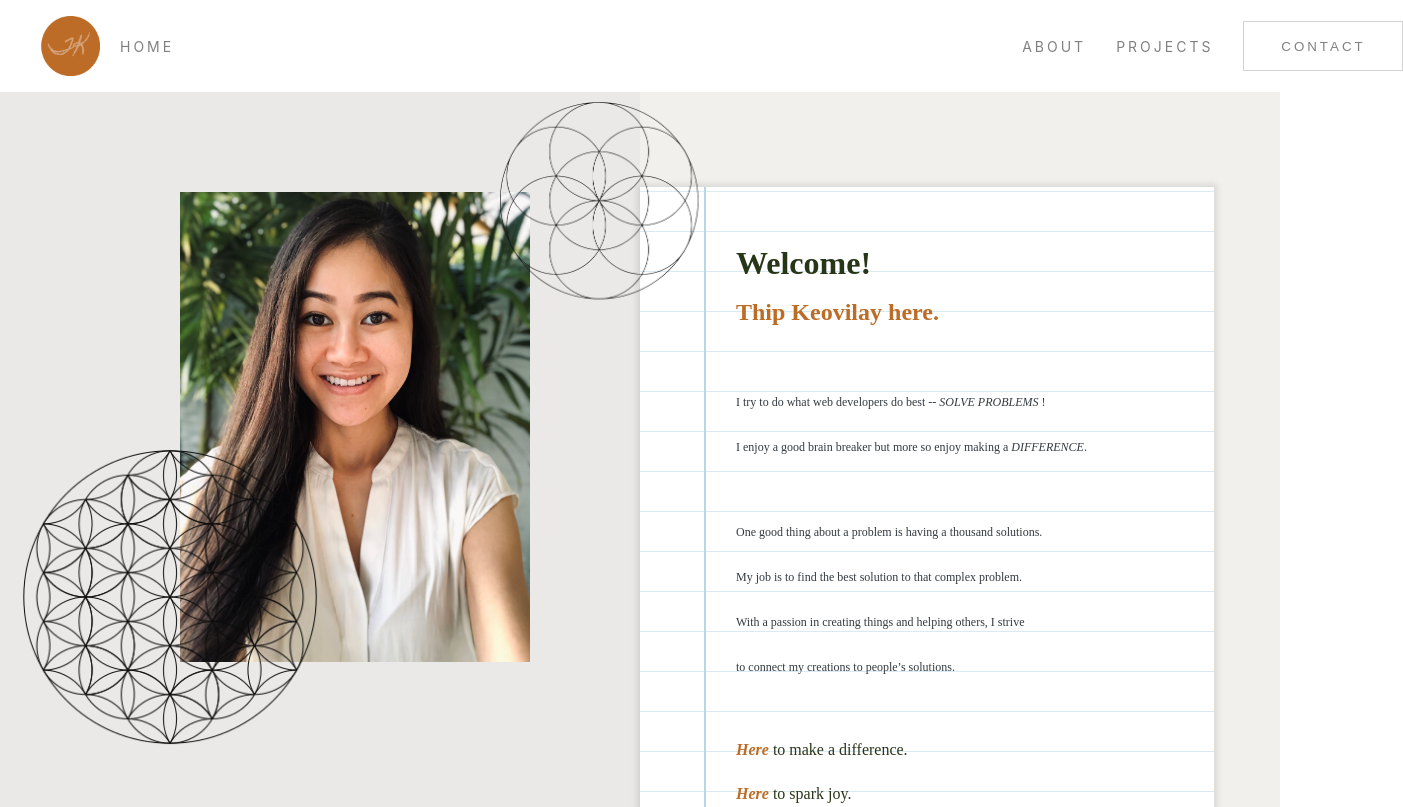
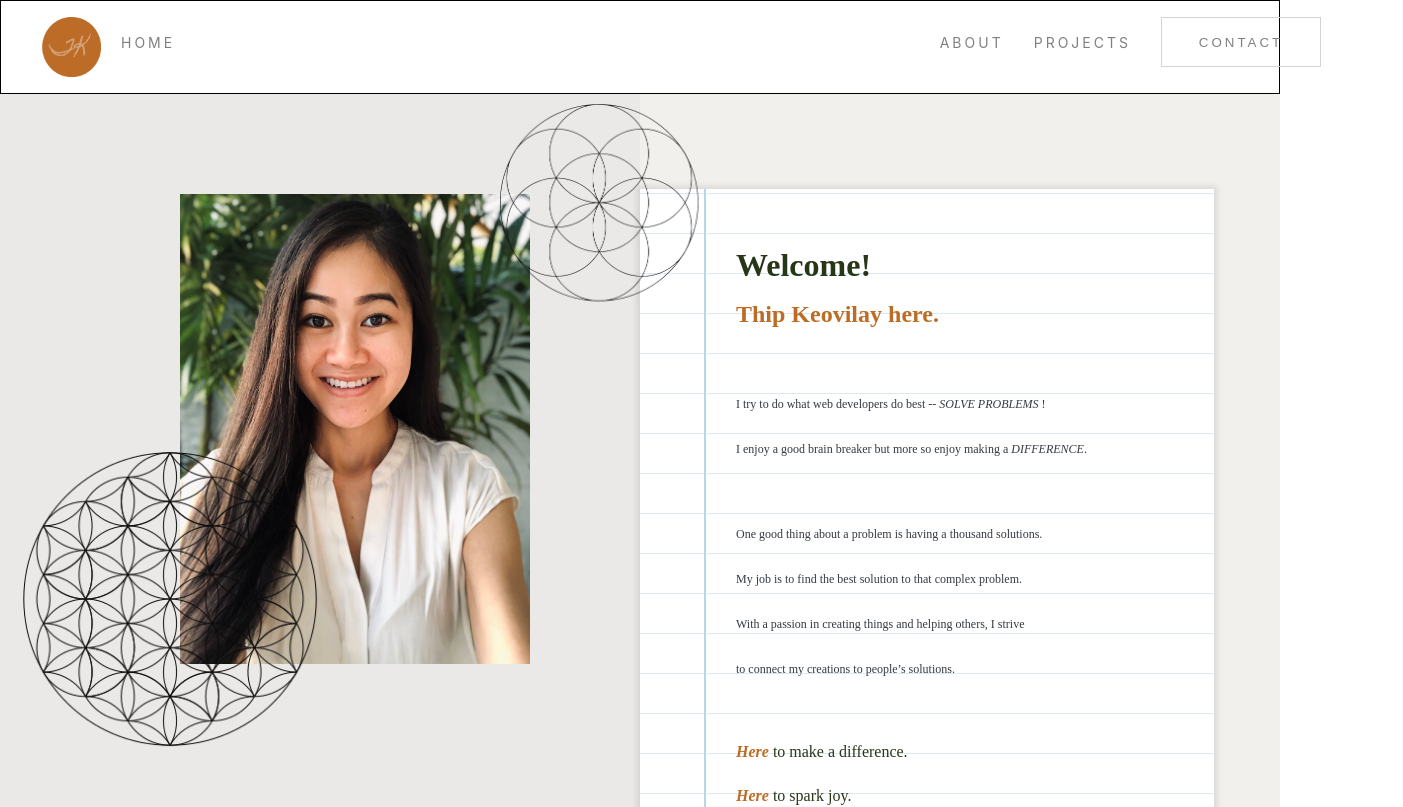
Before and after one commit to thipkeovilay/Thip_Keovilay_Portfolio, a React (Create React App) app: page / in a window 1280 px wide. Shown: the top 807 px of the page, 1403 px wide, since content can reach past the window. Built offline with nearby package versions, Linux system fonts and the light colour scheme; a web font is replaced by a local one.

Commit message:
updated justify content on navbar link

```diff
--- a/src/components/Navbar/Navbar.css
+++ b/src/components/Navbar/Navbar.css
@@ -21,6 +21,7 @@
 .links {
   display: flex;
   width: 100vw;
+  border: 1px solid black;
 }
 
 .navbar ul {
@@ -30,7 +31,9 @@
 .nav-links-right {
   display: flex;
   align-items: center;
-  justify-content: right;
+  justify-content: flex-end;
+  position: absolute;
+  width: 100vw;
 }
 
 .about-link {
@@ -56,13 +59,14 @@
 }
 
 .home-link {
-  margin-right: 53rem;
+  /* margin-right: 53rem; */
   font-family: -apple-system, BlinkMacSystemFont, "Segoe UI", Roboto, Oxygen,
     Ubuntu, Cantarell, "Open Sans", "Helvetica Neue", sans-serif;
   font-size: 14px;
   letter-spacing: 3px;
   display: flex;
   align-items: center;
+  height: 50px;
 }
 
 a {
```
